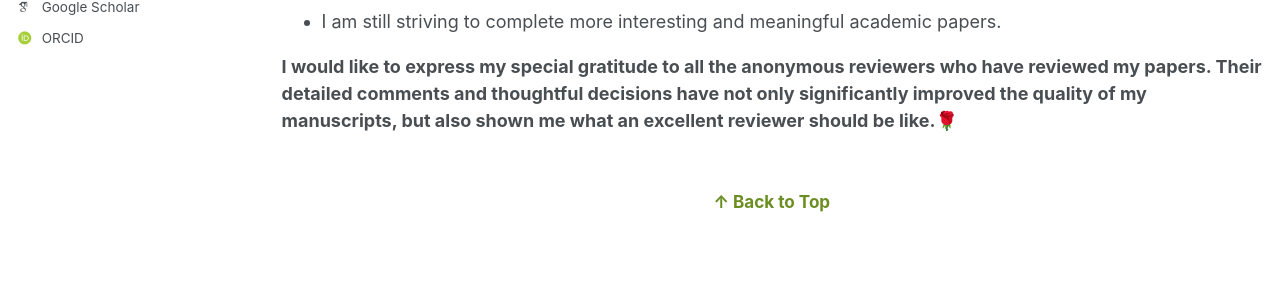
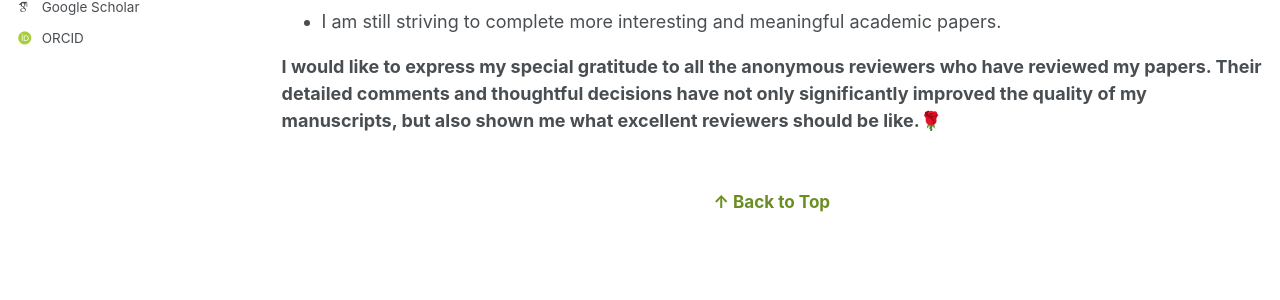
Before and after one commit to DehuiBian/dehuibian.github.io, a Jekyll site: the page built from _pages/publications.html, in a window 1280 px wide and 900 px high, scrolled down 2370 px. Shown: the part 448-748 px from the top of the window. Built offline with Jekyll 4.4.1, drawn with Linux system fonts in a browser that asks for light colours; some web fonts are replaced; a script bundle is joined from its source files by our own code; library files that are not in the unit come from our copies.

Commit message:
publications.html

```diff
--- a/_pages/publications.html
+++ b/_pages/publications.html
@@ -121,7 +121,7 @@ author_profile: true
   <li>Hu, Y., Chen, Y., Li, R., Wang, X., A, S., Wu, Y., <strong>Bian, D.</strong>, Bao, S., 2027. S-scheme g-C3N4/Ce-MgAl-LDH heterojunction for tetracycline degradation: response surface methodology-guided optimization and mechanistic insights. <em>Journal of Molecular Structure</em>. 1381(Part 3), 147304. <a href="https://doi.org/10.1016/j.molstruc.2026.147304">https://doi.org/10.1016/j.molstruc.2026.147304</a></li>
   <li>I am still striving to complete more interesting and meaningful academic papers.</li style="list-style:none;">
 </ul>
-  <strong>I would like to express my special gratitude to all the anonymous reviewers who have reviewed my papers. Their detailed comments and thoughtful decisions have not only significantly improved the quality of my manuscripts, but also shown me what an excellent reviewer should be like.<strong><span class="rose-inline"><span class="rose" style="animation-duration:2.2s;">🌹</span></span>
+  <strong>I would like to express my special gratitude to all the anonymous reviewers who have reviewed my papers. Their detailed comments and thoughtful decisions have not only significantly improved the quality of my manuscripts, but also shown me what excellent reviewers should be like.<strong><span class="rose-inline"><span class="rose" style="animation-duration:2.2s;">🌹</span></span>
 
 <div style="text-align:center; margin:3rem 0 2rem;">
   <a href="#" style="color:#6b8e23; text-decoration:none; font-size:0.95rem;">↑ Back to Top</a>
```
